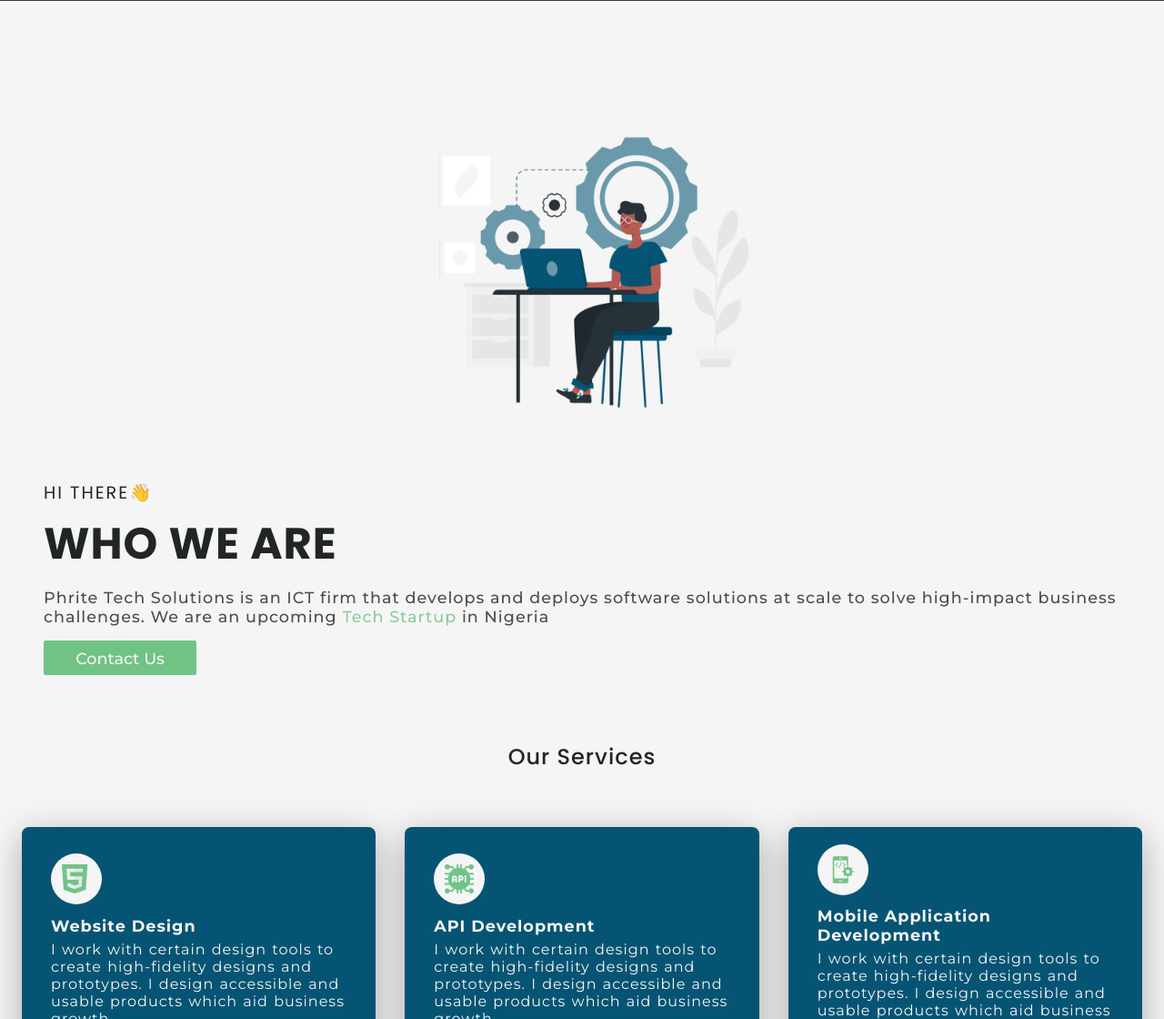
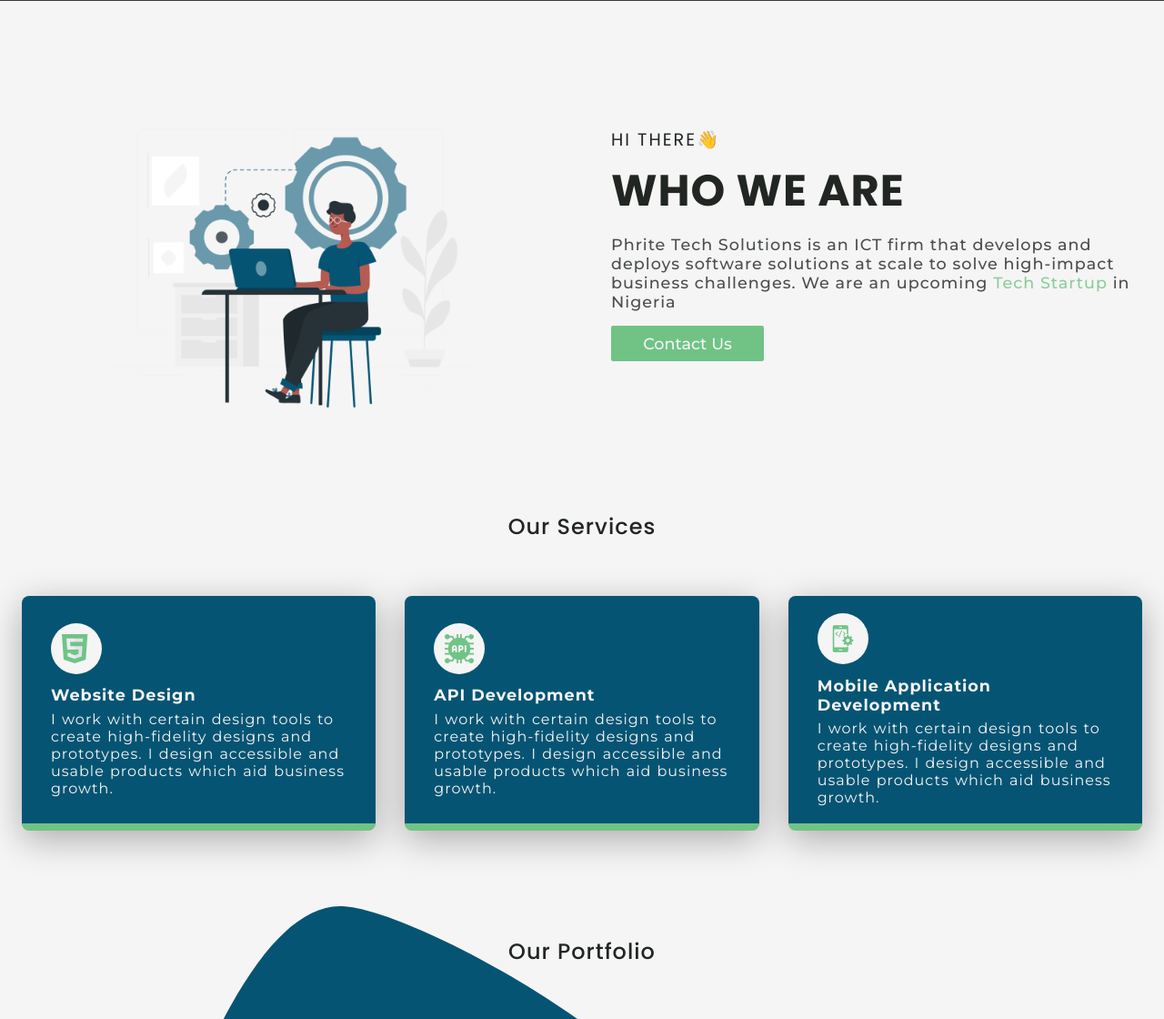
Before and after one commit to dolaposokoya/phritetech, a PHP site: page / in a window 1280 px wide. Shown: the part 755-1875 px from the top of the page at 91% size. Run offline with PHP 8.4, Linux system fonts and the light colour scheme; some libraries are stand-ins or nearby versions; some web fonts are replaced.

Commit message:
Update style.css

```diff
--- a/styles/style.css
+++ b/styles/style.css
@@ -13,7 +13,7 @@ body {
 
 .banner {
     width: 100%;
-    height: 60vh;
+    height: 65vh;
     object-fit: cover;
 }
 
@@ -57,15 +57,15 @@ body {
 .profile, .services {
     margin: 1em 0em;
     display: grid;
-    grid-template-columns: repeat(auto-fit, minmax(10em, 1fr));
+    grid-template-columns: repeat(auto-fit, minmax(20em, 1fr));
 }
 
-#home{
+/* #home{
     display: flex;
     justify-content: center;
     align-items: center;
     flex-direction: column;
-}
+} */
 .details {
     display: flex;
     justify-content: center;
```
